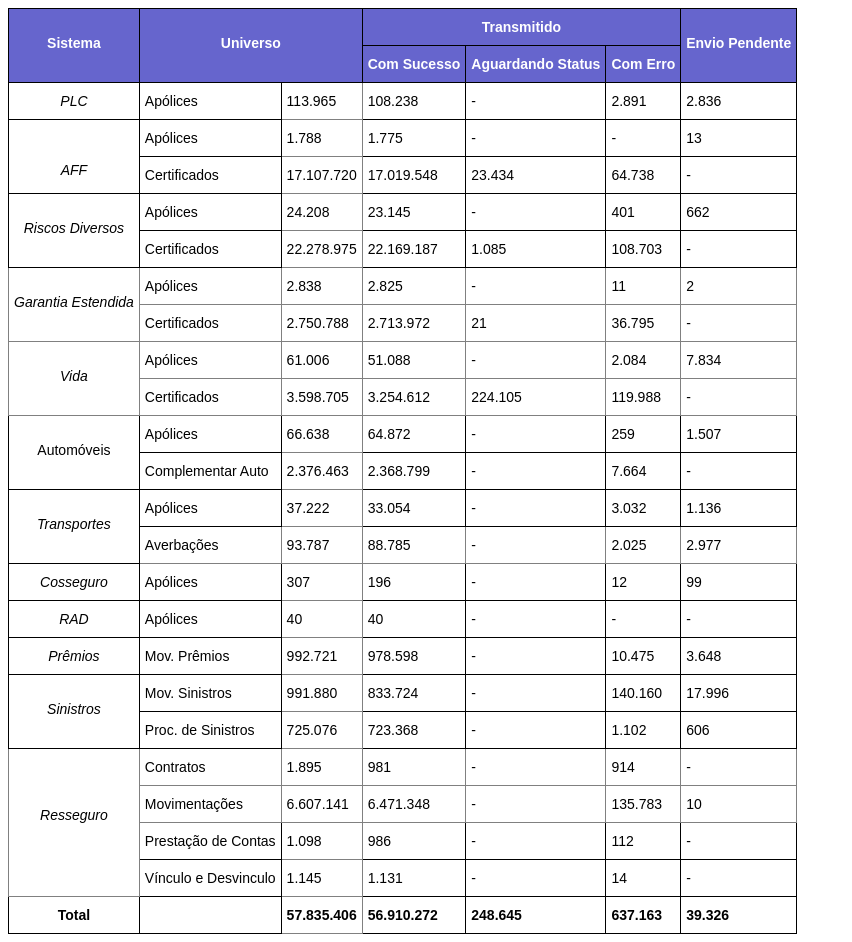
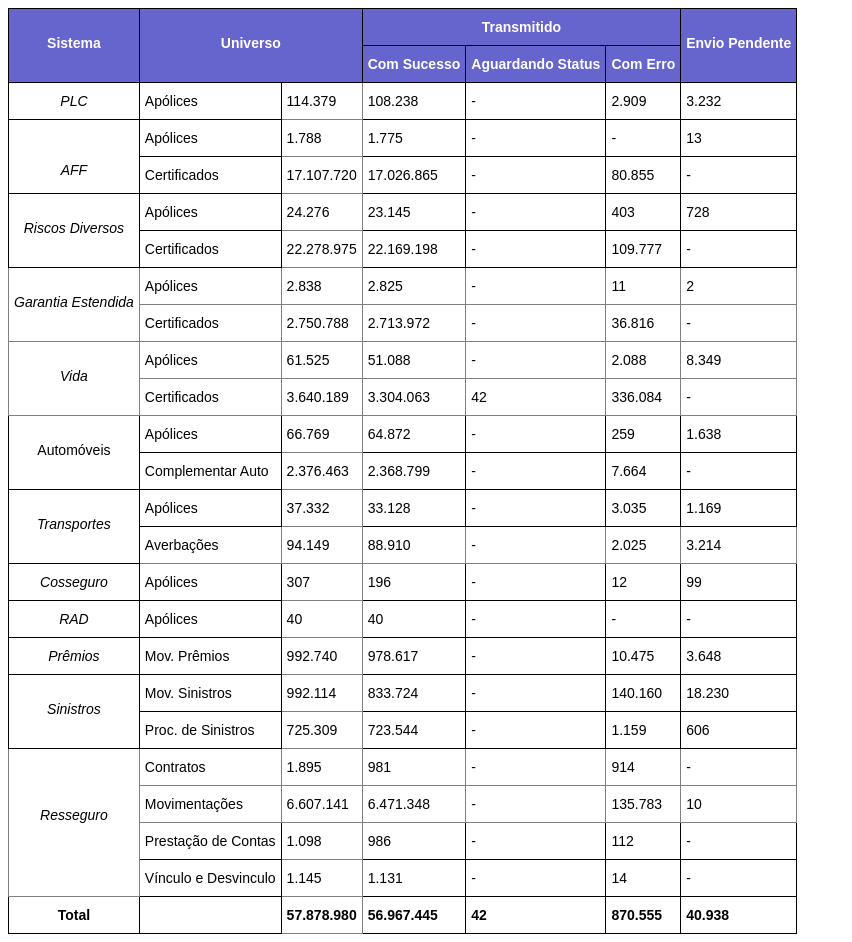
Before and after one commit to dtidanilopacheco/sroreport.github.io, a plain HTML site: page index.html in a window 1280 px wide. Shown: the whole page, without its empty margins (0-852 px from the left). Drawn offline with Linux system fonts and the light colour scheme.

Commit message:
report automate

```diff
--- a/index.html
+++ b/index.html
@@ -35,11 +35,11 @@
     <tr>
       <td class="tg-wp8o"><span style="font-style:italic">PLC</span></td>
       <td class="tg-73oq">Apólices </td>
-      <td class="tg-za14">113.965</td>
+      <td class="tg-za14">114.379</td>
       <td class="tg-73oq">108.238</td>
       <td class="tg-73oq">-</td>
-      <td class="tg-73oq">2.891</td>
-      <td class="tg-73oq">2.836</td>
+      <td class="tg-73oq">2.909</td>
+      <td class="tg-73oq">3.232</td>
     </tr>
     <tr>
       <td class="tg-wp8o" rowspan="2"><br><br><span style="font-style:italic">AFF</span></td>
@@ -53,26 +53,26 @@
     <tr>
       <td class="tg-73oq">Certificados</td>
       <td class="tg-c6of">17.107.720</td>
-      <td class="tg-iks7">17.019.548</td>
-      <td class="tg-iks7">23.434</td>
-      <td class="tg-iks7">64.738</td>
+      <td class="tg-iks7">17.026.865</td>
+      <td class="tg-iks7">-</td>
+      <td class="tg-iks7">80.855</td>
       <td class="tg-iks7">-</td>
     </tr>
     <tr>
       <td class="tg-wp8o" rowspan="2"><br><span style="font-style:italic">Riscos Diversos</span></td>
       <td class="tg-73oq">Apólices</td>
-      <td class="tg-0pky">24.208</td>
+      <td class="tg-0pky">24.276</td>
       <td class="tg-73oq">23.145</td>
       <td class="tg-73oq">-</td>
-      <td class="tg-73oq">401</td>
-      <td class="tg-73oq">662</td>
+      <td class="tg-73oq">403</td>
+      <td class="tg-73oq">728</td>
     </tr>
     <tr>
       <td class="tg-73oq">Certificados</td>
       <td class="tg-0pky">22.278.975</td>
-      <td class="tg-73oq">22.169.187</td>
-      <td class="tg-73oq">1.085</td>
-      <td class="tg-73oq">108.703</td>
+      <td class="tg-73oq">22.169.198</td>
+      <td class="tg-73oq">-</td>
+      <td class="tg-73oq">109.777</td>
       <td class="tg-73oq">-</td>
     </tr>
     <tr>
@@ -88,35 +88,35 @@
       <td class="tg-0pky">Certificados</td>
       <td class="tg-0pky">2.750.788</td>
       <td class="tg-0pky">2.713.972</td>
-      <td class="tg-0pky">21</td>
-      <td class="tg-0pky">36.795</td>
+      <td class="tg-0pky">-</td>
+      <td class="tg-0pky">36.816</td>
       <td class="tg-0pky">-</td>
     </tr>
     <tr>
       <td class="tg-c3ow" rowspan="2"><br><span style="font-style:italic">Vida</span></td>
       <td class="tg-0pky">Apólices</td>
-      <td class="tg-c6of">61.006</td>
+      <td class="tg-c6of">61.525</td>
       <td class="tg-c6of">51.088</td>
       <td class="tg-c6of">-</td>
-      <td class="tg-c6of">2.084</td>
-      <td class="tg-c6of">7.834</td>
+      <td class="tg-c6of">2.088</td>
+      <td class="tg-c6of">8.349</td>
     </tr>
     <tr>
       <td class="tg-0pky">Certificados</td>
-      <td class="tg-c6of">3.598.705</td>
-      <td class="tg-c6of">3.254.612</td>
-      <td class="tg-c6of">224.105</td>
-      <td class="tg-c6of">119.988</td>
+      <td class="tg-c6of">3.640.189</td>
+      <td class="tg-c6of">3.304.063</td>
+      <td class="tg-c6of">42</td>
+      <td class="tg-c6of">336.084</td>
       <td class="tg-c6of">-</td>
     </tr>
     <tr>
       <td class="tg-wp8o" rowspan="2"><br>Automóveis</td>
       <td class="tg-73oq">Apólices</td>
-      <td class="tg-0pky">66.638</td>
+      <td class="tg-0pky">66.769</td>
       <td class="tg-73oq">64.872</td>
       <td class="tg-73oq">-</td>
       <td class="tg-73oq">259</td>
-      <td class="tg-73oq">1.507</td>
+      <td class="tg-73oq">1.638</td>
     </tr>
     <tr>
       <td class="tg-73oq">Complementar Auto</td>
@@ -129,19 +129,19 @@
     <tr>
       <td class="tg-wp8o" rowspan="2"><br><span style="font-style:italic">Transportes</span></td>
       <td class="tg-73oq">Apólices</td>
-      <td class="tg-0pky">37.222</td>
-      <td class="tg-73oq">33.054</td>
+      <td class="tg-0pky">37.332</td>
+      <td class="tg-73oq">33.128</td>
       <td class="tg-73oq">-</td>
-      <td class="tg-73oq">3.032</td>
-      <td class="tg-73oq">1.136</td>
+      <td class="tg-73oq">3.035</td>
+      <td class="tg-73oq">1.169</td>
     </tr>
     <tr>
       <td class="tg-0pky">Averbações</td>
-      <td class="tg-0pky">93.787</td>
-      <td class="tg-0pky">88.785</td>
+      <td class="tg-0pky">94.149</td>
+      <td class="tg-0pky">88.910</td>
       <td class="tg-0pky">-</td>
       <td class="tg-0pky">2.025</td>
-      <td class="tg-0pky">2.977</td>
+      <td class="tg-0pky">3.214</td>
     </tr>
     <tr>
       <td class="tg-wp8o"><span style="font-style:italic">Cosseguro</span></td>
@@ -164,8 +164,8 @@
     <tr>
       <td class="tg-wp8o"><span style="font-style:italic">Prêmios</span></td>
       <td class="tg-73oq">Mov. Prêmios</td>
-      <td class="tg-0pky">992.721</td>
-      <td class="tg-73oq">978.598</td>
+      <td class="tg-0pky">992.740</td>
+      <td class="tg-73oq">978.617</td>
       <td class="tg-73oq">-</td>
       <td class="tg-73oq">10.475</td>
       <td class="tg-73oq">3.648</td>
@@ -173,18 +173,18 @@
     <tr>
       <td class="tg-wp8o" rowspan="2"><br><span style="font-style:italic">Sinistros</span></td>
       <td class="tg-73oq">Mov. Sinistros</td>
-      <td class="tg-0pky">991.880</td>
+      <td class="tg-0pky">992.114</td>
       <td class="tg-73oq">833.724</td>
       <td class="tg-73oq">-</td>
       <td class="tg-73oq">140.160</td>
-      <td class="tg-73oq">17.996</td>
+      <td class="tg-73oq">18.230</td>
     </tr>
     <tr>
       <td class="tg-73oq">Proc. de Sinistros</td>
-      <td class="tg-0pky">725.076</td>
-      <td class="tg-73oq">723.368</td>
+      <td class="tg-0pky">725.309</td>
+      <td class="tg-73oq">723.544</td>
       <td class="tg-73oq">-</td>
-      <td class="tg-73oq">1.102</td>
+      <td class="tg-73oq">1.159</td>
       <td class="tg-73oq">606</td>
     </tr>
     <tr>
@@ -223,11 +223,11 @@
     <tr>
       <td class="tg-wp8o"><span style="font-weight:bold">Total</span></td>
       <td class="tg-mcqj"></td>
-      <td class="tg-fymr">57.835.406</td>
-      <td class="tg-mcqj">56.910.272</td>
-      <td class="tg-mcqj">248.645</td>
-      <td class="tg-mcqj">637.163</td>
-      <td class="tg-mcqj">39.326</td>
+      <td class="tg-fymr">57.878.980</td>
+      <td class="tg-mcqj">56.967.445</td>
+      <td class="tg-mcqj">42</td>
+      <td class="tg-mcqj">870.555</td>
+      <td class="tg-mcqj">40.938</td>
     </tr>
   </tbody>
   </table>
```
